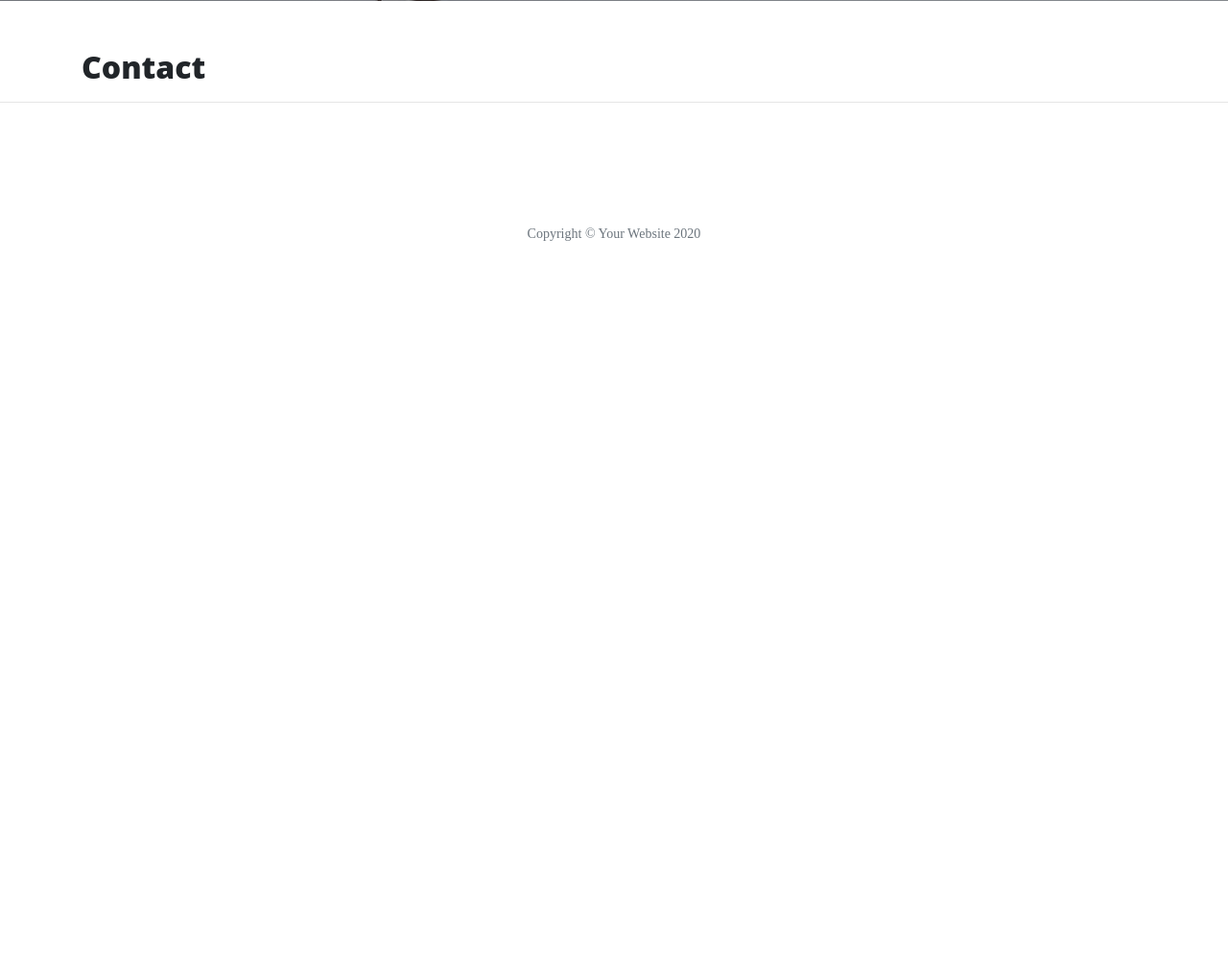
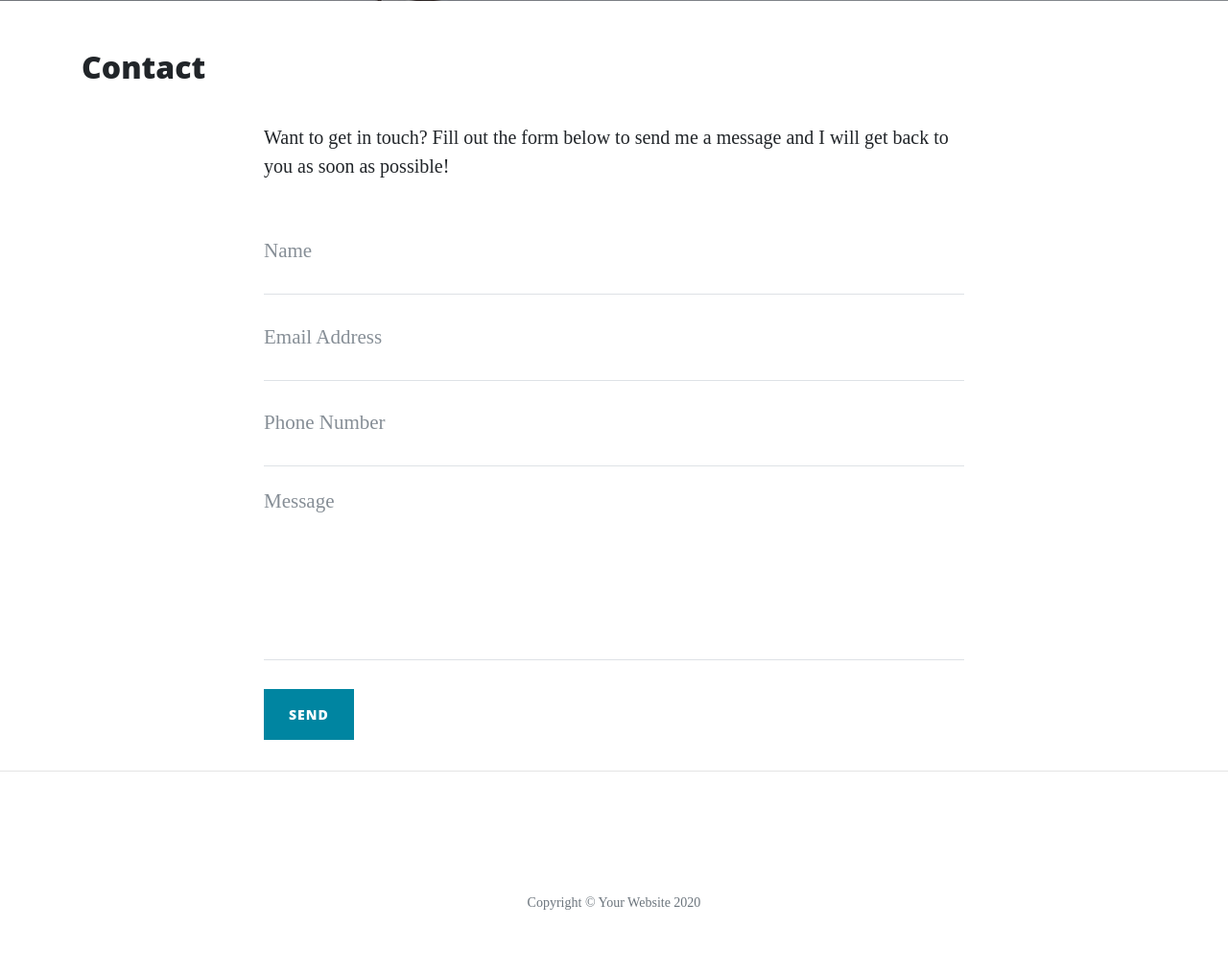
Before and after one commit to Dermot-K/Flask, a Flask app: page /contact in a window 1280 px wide. Shown: the part 627-1643 px from the top of the page at 96% size. Before the commit the page ends 878 px from the top, so only its background shows below. Run offline with Flask 2, Linux system fonts and the light colour scheme; some libraries are stand-ins or nearby versions.

Commit message:
access form data from backend

```diff
--- a/app.py
+++ b/app.py
@@ -1,6 +1,6 @@
 import os
 import json
-from flask import Flask, render_template
+from flask import Flask, render_template, request
 
 app = Flask(__name__)
 
@@ -30,8 +30,11 @@ def about_member(member_name):
     return render_template("member.html", member=member)
 
 
-@app.route("/contact")
+@app.route("/contact", methods=["GET", "POST"])
 def contact():
+    if request.method == "POST":
+        print(request.form)
+
     return render_template("contact.html", page_title="Contact")
 
 
--- a/templates/contact.html
+++ b/templates/contact.html
@@ -4,4 +4,47 @@
 <!--Flask then looks for a block, which we called content, and injects this content into it-->
 {% block content %}
 <h2>{{ page_title }}</h2>
+
+<div class="row">
+    <div class="col-lg-8 col-md-10 mx-auto">
+
+        <p>Want to get in touch? Fill out the form below to send me a message and I will get back to you as soon as possible!</p>
+
+        <form method="POST">
+            <div class="control-group">
+                <div class="form-group floating-label-form-group controls">
+                    <label>Name</label>
+                    <input type="text" class="form-control" placeholder="Name" name="name" id="name" required data-validation-required-message="Please enter your name.">
+                    <p class="help-block text-danger"></p>
+                </div>
+            </div>
+            <div class="control-group">
+                <div class="form-group floating-label-form-group controls">
+                    <label>Email Address</label>
+                    <input type="email" class="form-control" placeholder="Email Address" name="email" id="email" required data-validation-required-message="Please enter your email address.">
+                    <p class="help-block text-danger"></p>
+                </div>
+            </div>
+            <div class="control-group">
+                <div class="form-group col-xs-12 floating-label-form-group controls">
+                    <label>Phone Number</label>
+                    <input type="tel" class="form-control" placeholder="Phone Number" name="number" id="phone" required data-validation-required-message="Please enter your phone number.">
+                    <p class="help-block text-danger"></p>
+                </div>
+            </div>
+            <div class="control-group">
+                <div class="form-group floating-label-form-group controls">
+                    <label>Message</label>
+                    <textarea rows="5" class="form-control" placeholder="Message" name="message" id="message" required data-validation-required-message="Please enter a message."></textarea>
+                    <p class="help-block text-danger"></p>
+                </div>
+            </div>
+            <br>
+            <div id="success"></div>
+            <div class="form-group">
+                <button type="submit" class="btn btn-primary" id="sendMessageButton">Send</button>
+            </div>
+        </form>
+    </div>
+</div>
 {% endblock %}
```
